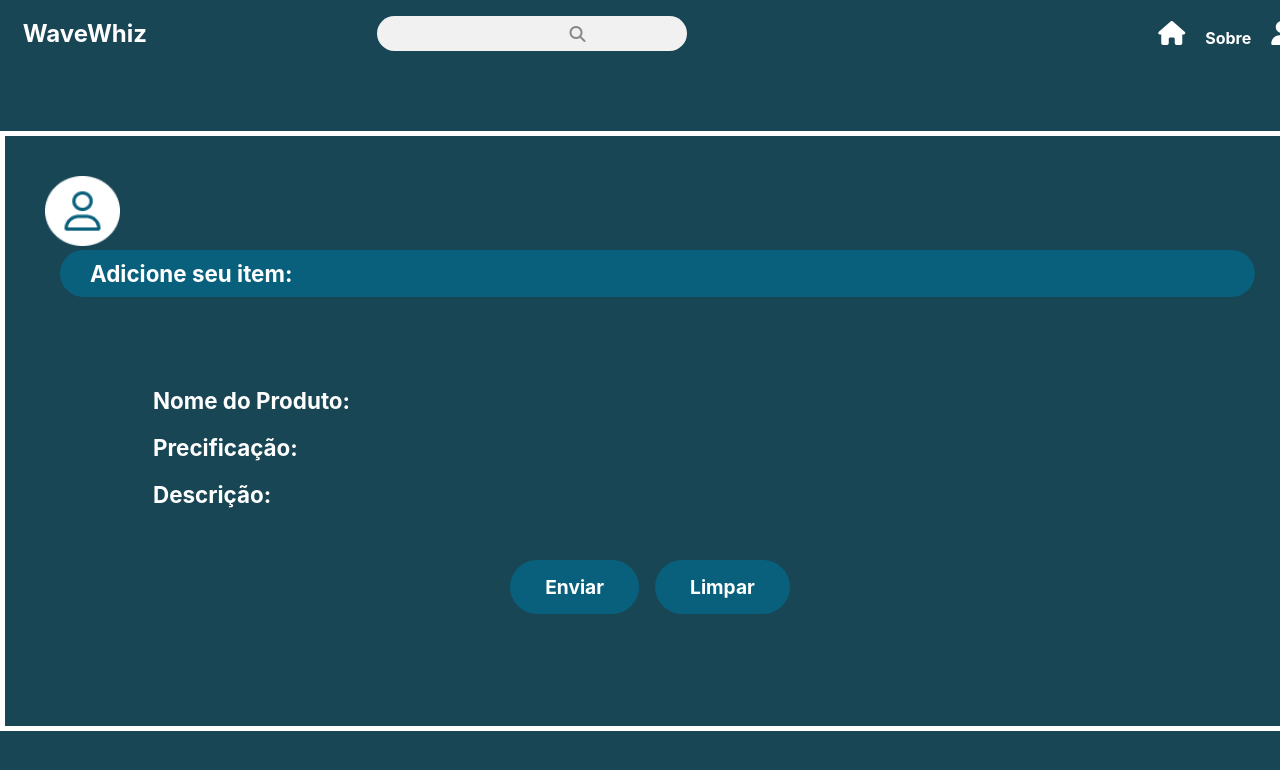
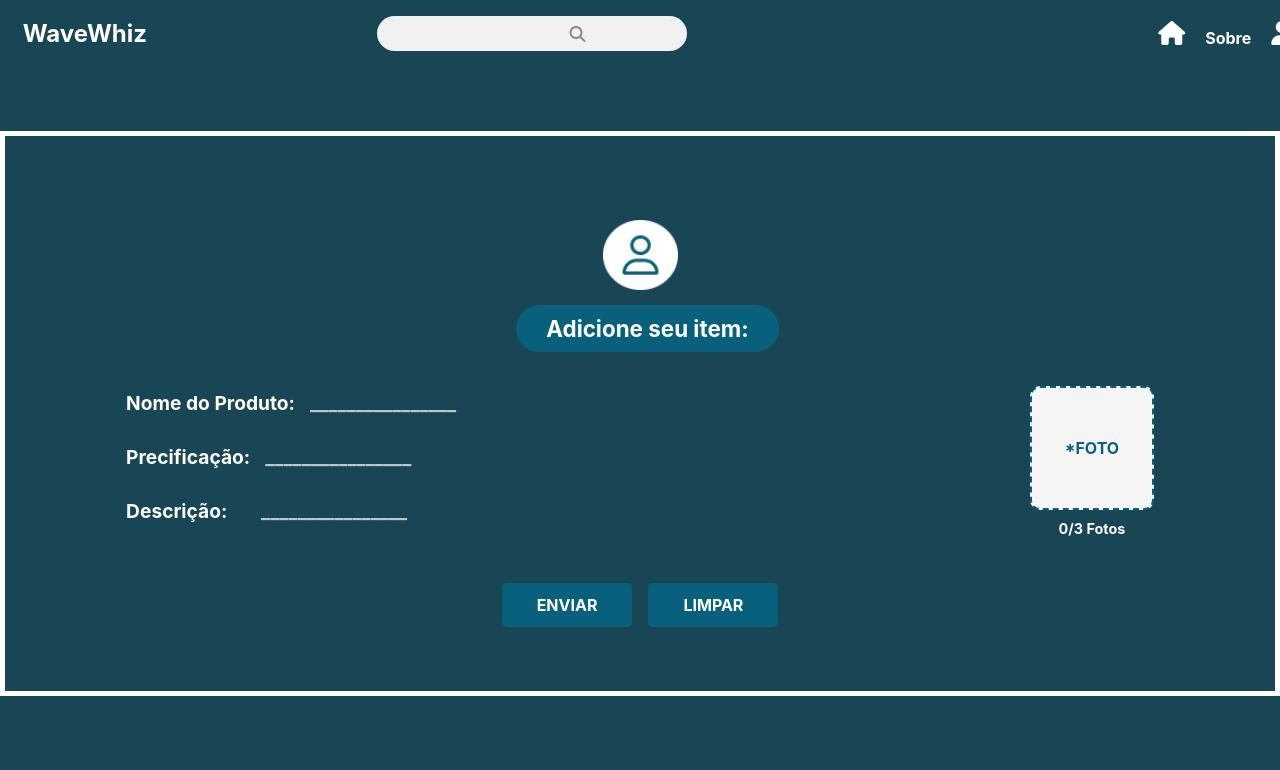
Before and after one commit to hackathon-capri/wavewhiz, a Vue app in the folder projeto/: page /add-produto in a window 1280 px wide. Shown: the top 770 px of the page. Built offline with nearby package versions, Linux system fonts and the light colour scheme.

Commit message:
Arrumando layout e adicionando responsividade #20

```diff
--- a/projeto/src/views/AddProdutoView.vue
+++ b/projeto/src/views/AddProdutoView.vue
@@ -1,29 +1,87 @@
-<script setup></script>
+<script setup>
+import { ref } from 'vue'
+
+const arquivos = ref([])
+const produto = ref('')
+const preco = ref('')
+const descricao = ref('')
+
+function handleFileChange(event) {
+  const files = event.target.files
+
+  if (files.length > 3) {
+    alert('Você só pode enviar no máximo 3 fotos!')
+    event.target.value = ''
+    arquivos.value = []
+    return
+  }
+
+  arquivos.value = Array.from(files).map(file => ({
+    file,
+    url: URL.createObjectURL(file)
+  }))
+}
+
+function resetForm() {
+  arquivos.value = []
+  produto.value = ''
+  preco.value = ''
+  descricao.value = ''
+  document.getElementById("arquivos-fotos").value = ""
+}
+</script>
+
 <template>
   <div class="quadrado">
     <div class="detalhes">
       <img src="/login-icon.png" alt="Ícone de login" />
       <h1>Adicione seu item:</h1>
     </div>
-    <div class="listas">
-      <div>
+
+    <div class="conteudo">
+      <div class="listas">
         <ul>
           <li>
-            <p>Nome do Produto:</p>
+            <label>Nome do Produto:</label>
+            <input type="text" v-model="produto" placeholder="________________" />
           </li>
           <li>
-            <p>Precificação:</p>
+            <label>Precificação:</label>
+            <input type="text" v-model="preco" placeholder="________________" />
           </li>
           <li>
-            <p>Descrição:</p>
+            <label>Descrição:</label>
+            <input type="text" v-model="descricao" placeholder="________________" />
           </li>
         </ul>
       </div>
-      <div></div>
+
+      <div class="foto-container">
+        <div class="foto-preview" v-for="(foto, index) in arquivos" :key="index">
+          <img :src="foto.url" alt="Foto selecionada" />
+        </div>
+
+        <label for="arquivos-fotos" class="foto-card" v-if="arquivos.length === 0">
+          <span>*FOTO</span>
+        </label>
+
+        <p class="foto-info">{{ arquivos.length }}/3 Fotos</p>
+
+        <input
+          type="file"
+          id="arquivos-fotos"
+          name="arquivos-fotos"
+          accept="image/*"
+          multiple
+          hidden
+          @change="handleFileChange"
+        />
+      </div>
     </div>
+
     <div class="botoes">
-      <button type="submit">Enviar</button>
-      <button type="button" @click="resetForm">Limpar</button>
+      <button type="submit">ENVIAR</button>
+      <button type="button" @click="resetForm">LIMPAR</button>
     </div>
   </div>
 </template>
@@ -31,57 +89,127 @@
 <style scoped>
 .quadrado {
   margin: 5vw auto;
-  width: 1300px;
-  min-height: 600px;
+  max-width: 1300px;
+  min-height: 400px;
   border: 5px solid white;
-  padding: 20px;
+  padding: 5%;
   box-sizing: border-box;
   color: white;
   font-weight: bold;
 }
+
 .detalhes {
-  margin: 20px 20px 20px 20px;
+  display: flex;
+  flex-direction: column;
+  align-items: center;
+  margin: 20px;
+  gap: 15px;
 }
+
 .detalhes img {
   height: 70px;
   width: 75px;
 }
+
 .detalhes h1 {
   font-size: 1.4rem;
-  background-color: #08607C;
-  padding: 10px 30px 10px 30px;
+  background-color: #08607c;
+  padding: 10px 30px;
   margin-left: 15px;
   border-radius: 100px;
 }
-.listas {
+
+.conteudo {
   display: flex;
-  margin-top: 7vw;
-  font-size: 1.4rem;
+  justify-content: space-between;
+  align-items: flex-start;
+  margin: 3% 5%;
+  gap: 2rem;
 }
+
 .listas ul {
   list-style: none;
-  margin: 0 10vw 0 10vw;
+  margin: 0;
+  padding: 0;
 }
+
 .listas li {
   margin-bottom: 20px;
+  display: flex;
+  align-items: center;
+  gap: 10px;
 }
+
+.listas label {
+  min-width: 120px;
+  font-size: 1.2rem;
+}
+
+.listas input {
+  border: none;
+  background: transparent;
+  color: white;
+  font-weight: bold;
+  font-size: 1.2rem;
+  padding: 5px;
+  width: 200px;
+}
+
+.listas input::placeholder {
+  color: white;
+  opacity: 0.7;
+}
+
+.foto-container {
+  display: flex;
+  flex-direction: column;
+  align-items: center;
+}
+
+.foto-preview img {
+  width: 120px;
+  height: 120px;
+  object-fit: cover;
+  border: 2px solid white;
+  border-radius: 10px;
+}
+
+.foto-card {
+  width: 120px;
+  height: 120px;
+  background: #f5f5f5;
+  border: 2px dashed #08607c;
+  border-radius: 10px;
+  display: flex;
+  align-items: center;
+  justify-content: center;
+  cursor: pointer;
+  color: #08607c;
+  font-weight: bold;
+}
+
+.foto-info {
+  margin-top: 10px;
+  font-size: 0.9rem;
+  text-align: center;
+}
+
 .botoes {
   display: flex;
   gap: 1rem;
   justify-content: center;
   margin-top: 2rem;
-  width: 100%;
 }
 
 .botoes button {
   background-color: #08607c;
   color: white;
   border: none;
-  padding: 15px 35px;
+  padding: 12px 35px;
   font-weight: bold;
-  border-radius: 100px;
+  border-radius: 5px;
   cursor: pointer;
-  font-size: 1.2rem;
+  font-size: 1rem;
 }
 
 .botoes button:hover {
@@ -91,32 +219,18 @@
 
 /*---------->RESPONSIVIDADE<----------*/
 @media (max-width: 768px) {
-  .quadrado {
+    .quadrado {
     width: 95%;
     padding: 15px;
     min-height: auto;
   }
-
-  .detalhes {
-    align-items: flex-start;
-    display: flex;
-    align-items: center;
-    margin: 20px 20px 20px 20px;
-  }
-
-  .detalhes img {
-    height: 50px;
-    width: 55px;
-    margin: 0 8px 2px 0;
-  }
-
   .detalhes h1 {
     font-size: 1.2rem;
     padding: 8px 20px;
     margin-left: 15px;
   }
 
-  .listas {
+.listas {
     flex-direction: column;
     margin-top: 3rem;
     font-size: 1rem;
```
